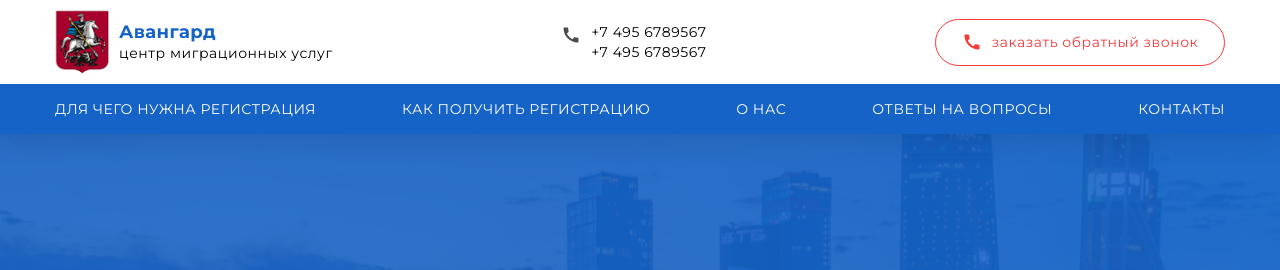
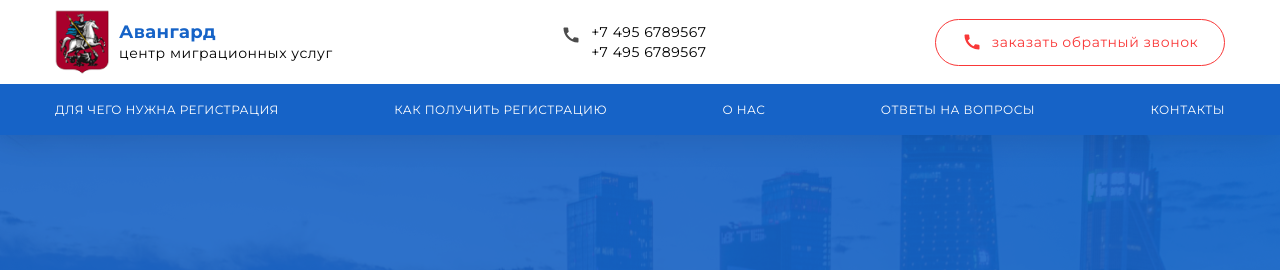
Before and after one commit to netexsu/Avangard, a PHP site: page / in a window 1280 px wide. Shown: the top 270 px of the page. Run offline with PHP 8.4, Linux system fonts and the light colour scheme; style sheets or scripts are compiled from the project's sources.

Commit message:
Update _navigation.scss

```diff
--- a/#src/scss/blocks/_navigation.scss
+++ b/#src/scss/blocks/_navigation.scss
@@ -63,7 +63,7 @@
     a {
       color: #fff;
       text-decoration: none;
-      font-size: 14px;
+      font-size: 12px;
       text-transform: uppercase;
       &:hover {
         text-decoration: underline;
```
